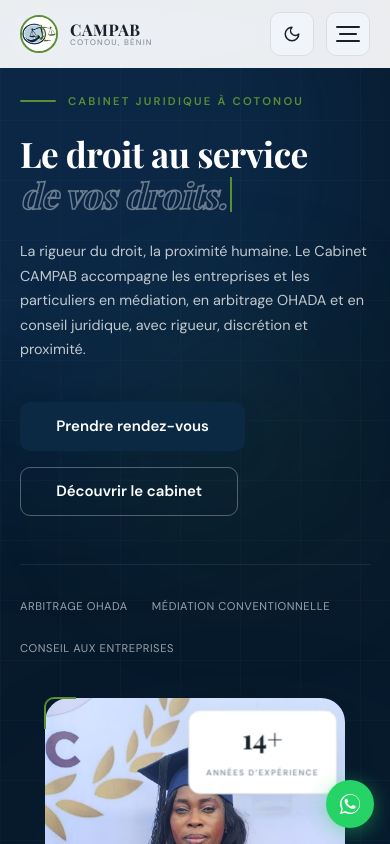
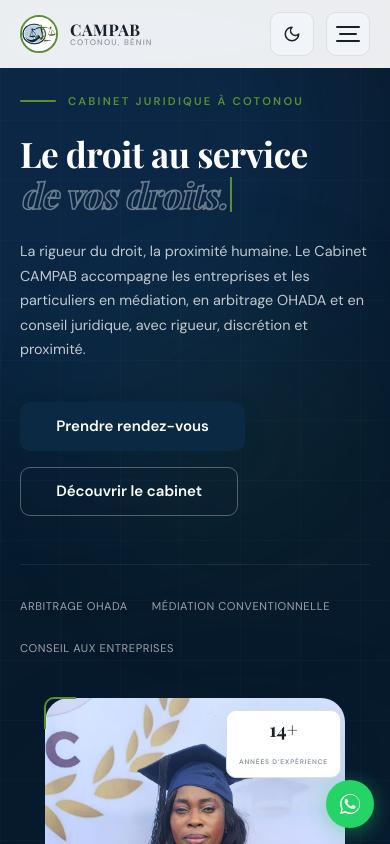
Before and after one commit to GNALO26/CAMPAB, a Next.js app in the folder frontend/: page / in a window 390 px wide. Shown: the top 844 px of the page. Built offline with nearby package versions, Linux system fonts and the light colour scheme; a web font is replaced by a local one.

Commit message:
jjjdjdndjnd

```diff
--- a/frontend/app/globals.css
+++ b/frontend/app/globals.css
@@ -1129,11 +1129,23 @@
     align-items: center;
     gap: var(--sp-3);
   }
+
+  /* Carte expérience — réduite de 40 % */
   .photo-card--exp {
-    top: var(--sp-8);
-    right: -24px;
+    top: var(--sp-6);
+    right: -16px;
     text-align: center;
-  }
+    padding: 0.6rem 0.75rem;
+    border-radius: var(--r-md);
+  }
+  .photo-card--exp .photo-card__num {
+    font-size: 1.2rem;
+  }
+  .photo-card--exp .photo-card__label {
+    font-size: 0.42rem;
+    letter-spacing: 0.12em;
+  }
+
   .photo-card__num {
     font-family: var(--font-display);
     font-size: var(--text-3xl);
@@ -3255,8 +3267,8 @@
   }
 
   .photo-card--exp {
-    right: var(--sp-3);
-    top: var(--sp-5);
+    right: var(--sp-2);
+    top: var(--sp-4);
   }
 
   /* ----------------------------------------------------------
@@ -3371,10 +3383,8 @@
     transform-origin: bottom left;
   }
   .photo-card--exp {
-    right: var(--sp-2);
+    right: var(--sp-1);
     top: var(--sp-3);
-    transform: scale(0.85);
-    transform-origin: top right;
   }
 
   .slogan-banner__text { font-size: 0.95rem; }
```
